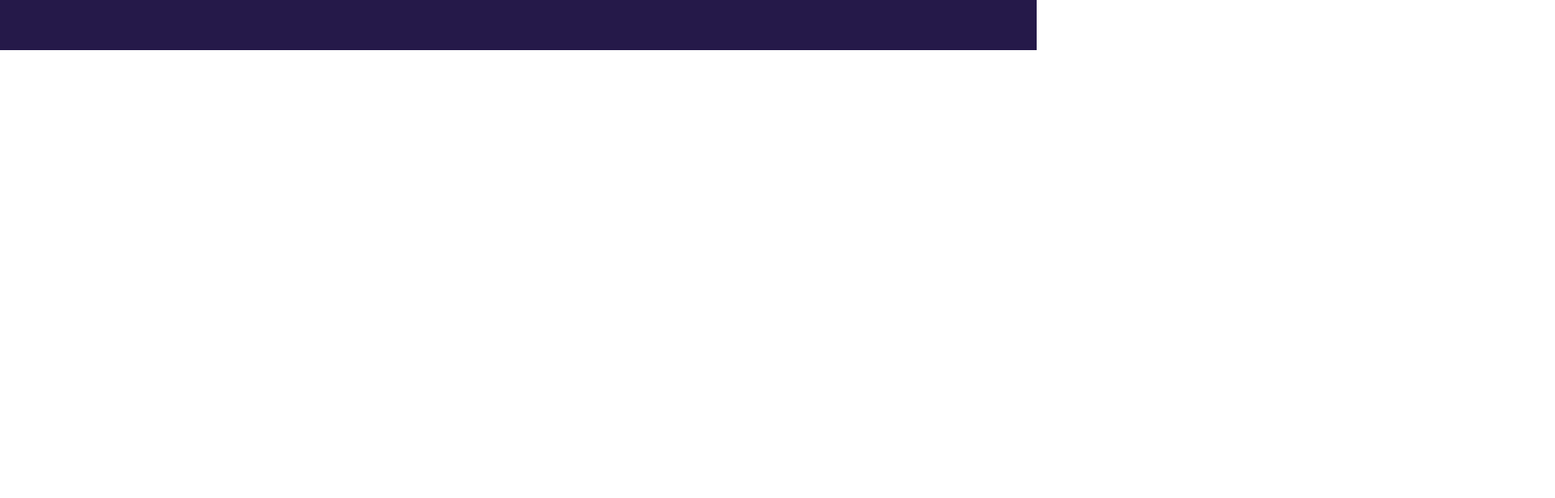
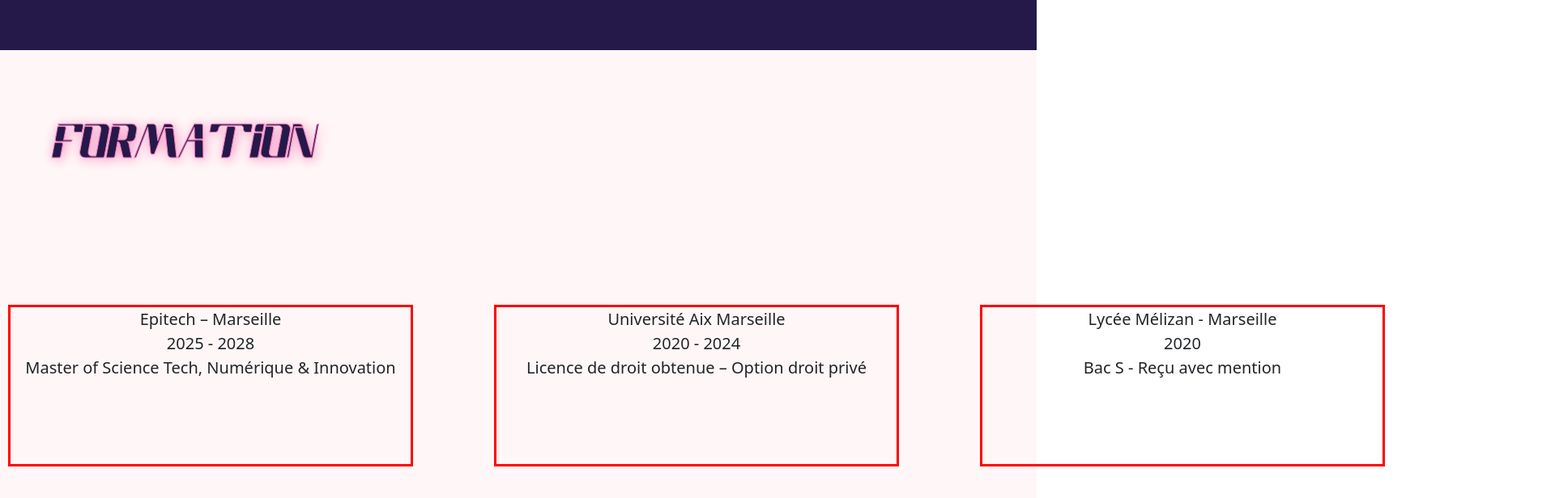
Before and after one commit to Florian-Mas/Portfolio, a React (Vite) app: page / in a window 1280 px wide. Shown: the part 3417-4033 px from the top of the page at 81% size, 1920 px wide, since content can reach past the window. Before the commit the page ends 3479 px from the top, so only its background shows below. Built offline with nearby package versions, Linux system fonts and the light colour scheme.

Commit message:
formation timeline working sideways and prevent move the screen when the mouse is on the timeline div

```diff
--- a/src/App.css
+++ b/src/App.css
@@ -2,3 +2,7 @@
   font-family: Shit_Pro;
   src: url("./component/fontElement/Shift\ Pro.otf");
 }
+
+body{
+  overflow-x: hidden;
+}
--- a/src/App.tsx
+++ b/src/App.tsx
@@ -3,6 +3,7 @@ import Nav_Bar from "./component/navBar/navBar";
 import Pic from "./component/firstPic/Pic";
 import A_Propos from "./component/APropos/APropos";
 import Competences from "./component/Competences/Competences";
+import Formation from "./component/Formation/Formation";
 
 function App() {
   return (
@@ -11,6 +12,7 @@ function App() {
       <Pic />
       <A_Propos />
       <Competences/>
+      <Formation/>
     </div>
   );
 }
--- a/src/component/Competences/Competences.tsx
+++ b/src/component/Competences/Competences.tsx
@@ -9,14 +9,6 @@ import imgPy from "../image/Image_Programming_Language/Python-logo.png";
 import imgReact from "../image/Image_Programming_Language/React-logo.png";
 import imgBootStrap from "../image/Image_Programming_Language/Bootstrap-logo.png";
 
-let elementDescription = {
-  Csharp: "7",
-  CSS: "CSS",
-  HTML: "HTML",
-  JavaScript: "JavaScript",
-  PHP: "PHP",
-  Python: "Python",
-};
 
 function Competences() {
   const programmingLanguage = {
--- /dev/null
+++ b/src/component/Formation/Formation.css
@@ -0,0 +1,34 @@
+#Formation{
+    padding-bottom: 40vh ;
+    background-color: #FFF7F7;
+    padding-top: 10vh;
+    font-size: 50px;
+}
+
+#FORMATION{
+    font-family: Shit_Pro;
+    margin-bottom: 20vh;
+    margin-left: 5%;
+    color:#251949;
+    text-shadow: 2px 2px 15px #F180BD;
+    -webkit-text-stroke: 1px;
+    -webkit-text-stroke-color: #F180BD;
+}
+
+#TimeLineFormationElement{
+    display: flex;
+    flex-wrap: nowrap;
+    gap : 100px;
+    /* background-color: pink; */
+    margin-left: 10px;
+    width: 10000%;
+
+}
+
+.TimeLineElement{
+    width: 500px;
+    height: 200px;
+    border: solid red;
+    text-align: center;
+    font-size: 20px;
+}
--- /dev/null
+++ b/src/component/Formation/Formation.tsx
@@ -0,0 +1,104 @@
+import { useState } from "react";
+import "./Formation.css";
+
+function Formation() {
+  const [curentOver, setCurentOver] = useState(-1);
+  const FormationName = {
+    Epitech: "Epitech – Marseille",
+    UniversiteLaw: "Université Aix Marseille",
+    LyceeMelizan: "Lycée Mélizan - Marseille",
+  };
+
+  const FormationaType = {
+    Epitech: "Master of Science Tech, Numérique & Innovation",
+    UniversiteLaw: "Licence de droit obtenue – Option droit privé",
+    LyceeMelizan: "Bac S - Reçu avec mention",
+  };
+
+  const FormationaDate = {
+    Epitech: "2025 - 2028",
+    UniversiteLaw: "2020 - 2024",
+    LyceeMelizan: "2020",
+  };
+
+  return (
+    <>
+      <div id="Formation">
+        <div id="FORMATION">FORMATION</div>
+        <div
+          id="TimeLineFormationElement"
+          onMouseOver={() => TimeLineEventListener(1)}
+          onMouseLeave={() => TimeLineEventListener(2)}
+        >
+          {Object.entries(FormationName).map(([key, element], index) => (
+            <div id="key">
+              <div
+                id={
+                  index === Object.entries(FormationName).length - 1
+                    ? "LastItemOfFormationName"
+                    : ""
+                }
+                className="TimeLineElement"
+              >
+                <div className="timeLineFormationName">{element}</div>
+                <div className="timeLineFormationDate">
+                  {FormationaDate[key]}
+                </div>
+                <div className="timeLineFormationType">
+                  {FormationaType[key]}
+                </div>
+              </div>
+            </div>
+          ))}
+        </div>
+      </div>
+    </>
+  );
+}
+let curentDTL = 0;
+
+function TimeLineEventListener(statut) {
+  if (statut === 1) {
+    document
+      .getElementById("TimeLineFormationElement")
+      ?.addEventListener("wheel", TimeLineEffect);
+  }
+  if (statut === 2) {
+    document
+      .getElementById("TimeLineFormationElement")
+      ?.removeEventListener("wheel", TimeLineEffect);
+  }
+}
+
+function TimeLineEffect(e) {
+  const timeLineElement = document.getElementById("TimeLineFormationElement");
+  const timeLineElementPos = timeLineElement.getBoundingClientRect();
+
+  const timeLineLastElementPos = document
+    .getElementById("LastItemOfFormationName")
+    ?.getBoundingClientRect();
+
+
+  e.preventDefault();
+  //console.log(e);
+  let deplacementTimeLine = e.deltaY;
+  if (10 < deplacementTimeLine) {
+    if (timeLineElementPos.left > window.innerWidth / 4) {
+      curentDTL = curentDTL;
+    } else {
+      curentDTL += 20;
+    }
+  }
+  if (-10 > deplacementTimeLine) {
+    if (timeLineLastElementPos.left < window.innerWidth / 4) {
+      curentDTL = curentDTL;
+    } else {
+      curentDTL -= 20;
+    }
+  }
+  timeLineElement.getBoundingClientRect();
+  //console.log(curentDTL)
+  timeLineElement.style.transform = `translateX(${curentDTL}px)`;
+}
+
+export default Formation;
```
